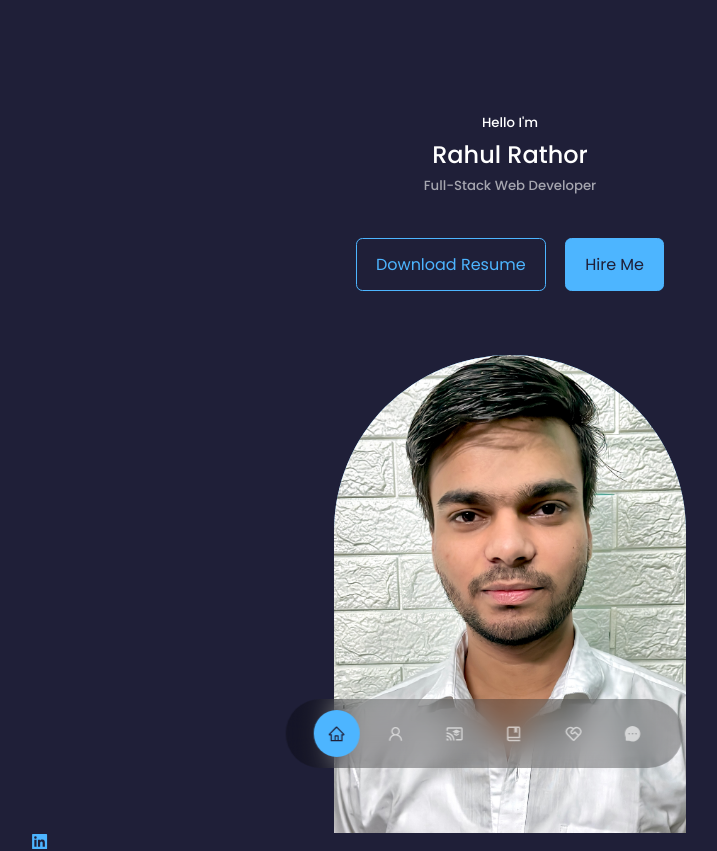
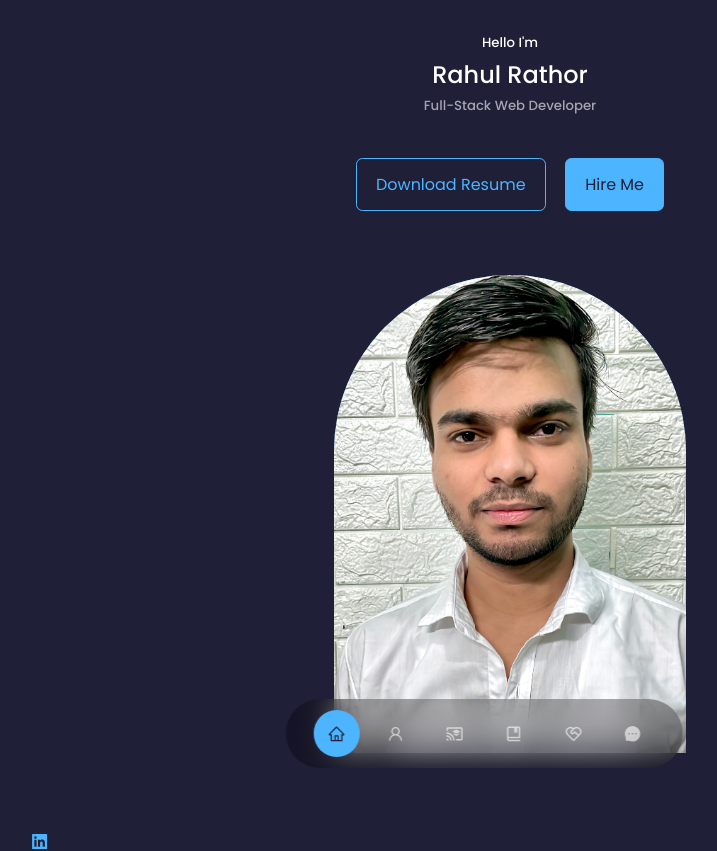
Before and after one commit to rahulr41180/Portfolio, a React (Create React App) app: page / in a window 1280 px wide. Shown: the top 851 px of the page, without its empty margins (130-847 px from the left). Built offline with nearby package versions, Linux system fonts and the light colour scheme.

Commit message:
first commit

```diff
--- a/src/components/HeaderMe/Header.css
+++ b/src/components/HeaderMe/Header.css
@@ -3,7 +3,7 @@ header {
 
     /* border: 1px solid; */
     height: 135vh;
-    padding-top: 7rem;
+    padding-top: 2rem;
     overflow: hidden;
 }
 
```
